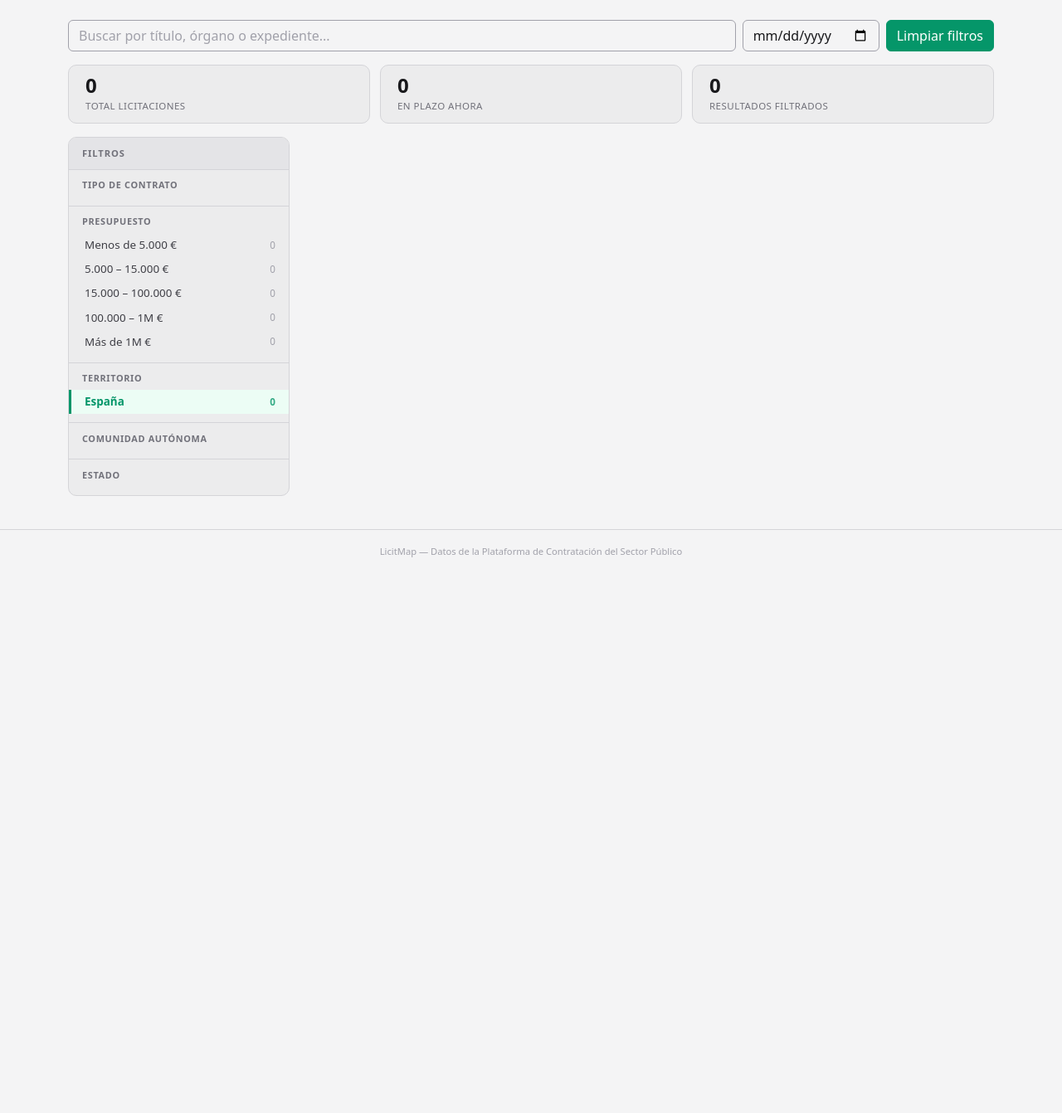
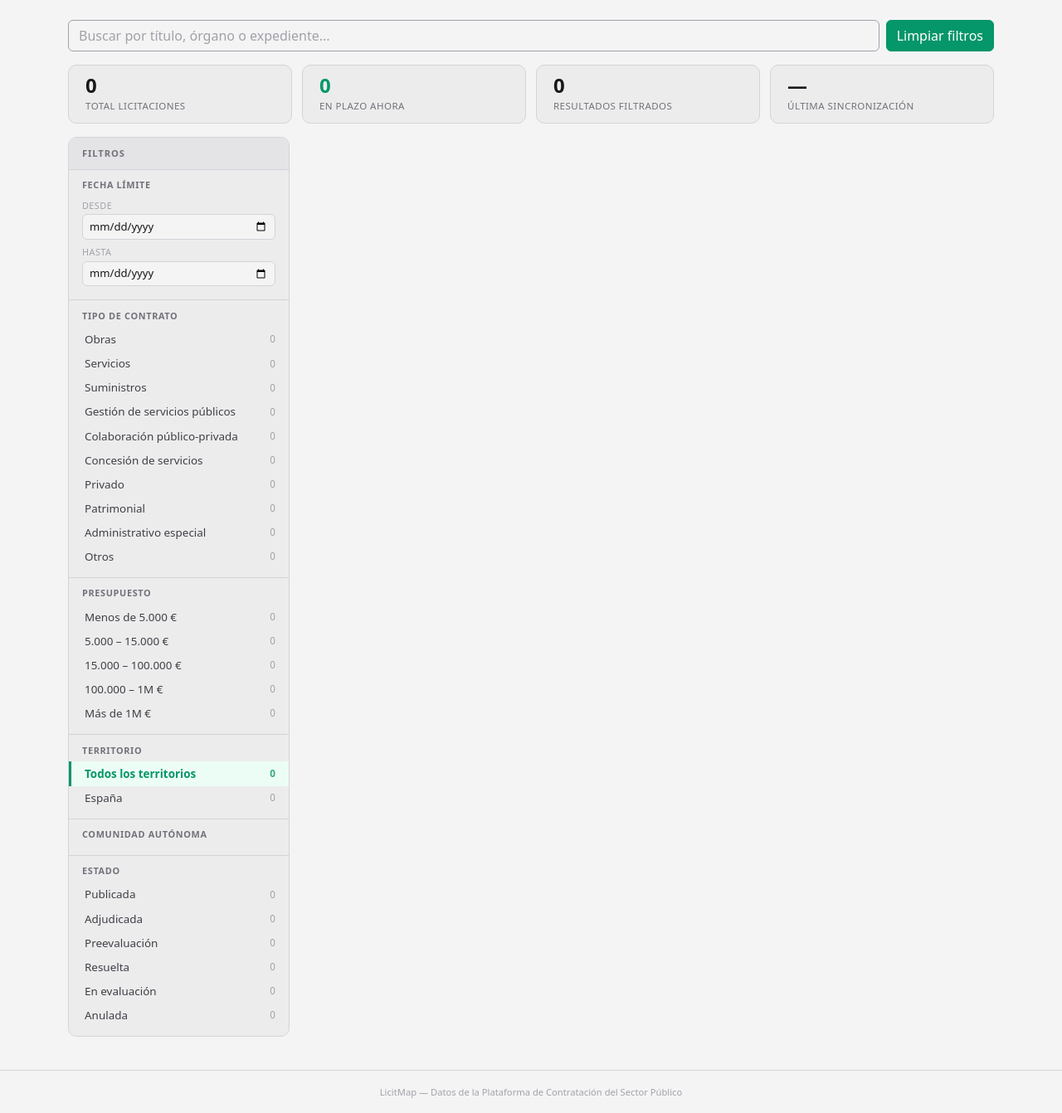
Before and after one commit to pibico/licitmap, a FastAPI app: page / in a window 1280 px wide. Shown: the part 57-1399 px from the top of the page at 83% size. Before the commit the page ends 729 px from the top, so only its background shows below. Run offline with FastAPI, Linux system fonts and the light colour scheme; data that the repository does not hold is empty.

Commit message:
Sidebar dinámico: conteos facetados, filtros de fecha, mejoras UX
- Conteos del sidebar se actualizan con cada filtro (búsqueda facetada):
  cada sección calcula sus conteos ignorando su propio filtro
- Items con 0 resultados permanecen visibles en la lista
- Nuevo filtro de fecha límite (desde/hasta) en el sidebar
- Selector de territorio como radio: Todos / España / Internacional
- Por defecto muestra todos los territorios
- Al seleccionar CCAA se activa España automáticamente
- URL se sincroniza con filtros vía history.replaceState (reload correcto)
- Tarjetas info: En plazo se actualiza con filtros, Última sincronización
- Presupuesto con € a la derecha, plazo inline junto al precio
- Localización truncada con ellipsis (flex: 1 + overflow: hidden)
- Versión de caché CSS/JS: v=26

```diff
--- a/app/routes/home.py
+++ b/app/routes/home.py
@@ -4,7 +4,7 @@ from sqlalchemy.orm import Session
 from sqlalchemy import or_, func
 from pathlib import Path
 from urllib.parse import urlencode
-from datetime import date
+from datetime import date, datetime
 
 from app.database import get_db
 from app.models import Licitacion
@@ -103,21 +103,9 @@ def sidebar_item(label, count, field, value, active):
     )
 
 
-@router.get("/", response_class=HTMLResponse)
-def home(
-    db: Session = Depends(get_db),
-    q: str = Query(default=""),
-    ccaa: str = Query(default=""),
-    pais: str = Query(default="España"),
-    estado: str = Query(default=""),
-    page: int = Query(default=1, ge=1),
-    partial: str = Query(default=""),
-    tipo: str = Query(default=""),
-    fecha_desde: str = Query(default=""),
-    prange: str = Query(default=""),
-):
-    query = db.query(Licitacion)
-
+def apply_filters(query, q, pais, ccaa, estado, tipo, fecha_desde, fecha_hasta, prange,
+                  skip_pais=False, skip_ccaa=False, skip_estado=False,
+                  skip_tipo=False, skip_prange=False):
     if q:
         like = f"%{q}%"
         query = query.filter(or_(
@@ -125,24 +113,30 @@ def home(
             Licitacion.organo_contratacion.ilike(like),
             Licitacion.expediente.ilike(like),
         ))
-    if pais == "España":
-        query = query.filter(Licitacion.pais == "España")
-    elif pais == "__intl__":
-        query = query.filter(Licitacion.pais != "España")
-    elif pais:
-        query = query.filter(Licitacion.pais == pais)
-    if ccaa:
+    if not skip_pais:
+        if pais == "España":
+            query = query.filter(Licitacion.pais == "España")
+        elif pais == "__intl__":
+            query = query.filter(Licitacion.pais != "España")
+        elif pais:
+            query = query.filter(Licitacion.pais == pais)
+    if not skip_ccaa and ccaa:
         query = query.filter(Licitacion.comunidad_autonoma == ccaa)
-    if estado:
+    if not skip_estado and estado:
         query = query.filter(Licitacion.estado == estado)
-    if tipo:
+    if not skip_tipo and tipo:
         query = query.filter(Licitacion.tipo_contrato == tipo)
     if fecha_desde:
         try:
             query = query.filter(Licitacion.fecha_limite >= date.fromisoformat(fecha_desde))
         except ValueError:
             pass
-    if prange:
+    if fecha_hasta:
+        try:
+            query = query.filter(Licitacion.fecha_limite <= date.fromisoformat(fecha_hasta))
+        except ValueError:
+            pass
+    if not skip_prange and prange:
         for code, _label, pmin_v, pmax_v in PRANGES:
             if prange == code:
                 if pmin_v is not None:
@@ -150,8 +144,144 @@ def home(
                 if pmax_v is not None:
                     query = query.filter(Licitacion.presupuesto < pmax_v)
                 break
+    return query
 
-    total = db.query(Licitacion).count()
+
+def compute_sidebar(db, q, pais, ccaa, estado, tipo, fecha_desde, fecha_hasta, prange):
+    base = db.query(Licitacion)
+
+    # Tipo: todos los filtros excepto tipo
+    tipo_counts_raw = dict(
+        apply_filters(base, q, pais, ccaa, estado, tipo, fecha_desde, fecha_hasta, prange, skip_tipo=True)
+        .with_entities(Licitacion.tipo_contrato, func.count(Licitacion.id))
+        .filter(Licitacion.tipo_contrato.isnot(None))
+        .group_by(Licitacion.tipo_contrato).all()
+    )
+
+    # Presupuesto: todos los filtros excepto prange
+    prange_base = apply_filters(base, q, pais, ccaa, estado, tipo, fecha_desde, fecha_hasta, prange, skip_prange=True)
+
+    def prange_count(pmin_v, pmax_v):
+        rq = prange_base.with_entities(func.count(Licitacion.id)).filter(Licitacion.presupuesto.isnot(None))
+        if pmin_v is not None:
+            rq = rq.filter(Licitacion.presupuesto >= pmin_v)
+        if pmax_v is not None:
+            rq = rq.filter(Licitacion.presupuesto < pmax_v)
+        return rq.scalar() or 0
+
+    # País: todos los filtros excepto pais y ccaa
+    pais_counts_raw = (
+        apply_filters(base, q, pais, ccaa, estado, tipo, fecha_desde, fecha_hasta, prange, skip_pais=True, skip_ccaa=True)
+        .with_entities(Licitacion.pais, func.count(Licitacion.id))
+        .filter(Licitacion.pais.isnot(None))
+        .group_by(Licitacion.pais)
+        .order_by(func.count(Licitacion.id).desc()).all()
+    )
+
+    # CCAA: todos los filtros excepto ccaa (pero mantiene el filtro de pais)
+    ccaa_counts_raw = (
+        apply_filters(base, q, pais, ccaa, estado, tipo, fecha_desde, fecha_hasta, prange, skip_ccaa=True)
+        .with_entities(Licitacion.comunidad_autonoma, func.count(Licitacion.id))
+        .filter(
+            Licitacion.comunidad_autonoma.isnot(None),
+            Licitacion.comunidad_autonoma != "Extranjero",
+            ~Licitacion.comunidad_autonoma.in_(TERRITORIOS_ESPECIALES),
+        )
+        .group_by(Licitacion.comunidad_autonoma)
+        .order_by(Licitacion.comunidad_autonoma).all()
+    )
+
+    # Estado: todos los filtros excepto estado
+    estado_counts_raw = dict(
+        apply_filters(base, q, pais, ccaa, estado, tipo, fecha_desde, fecha_hasta, prange, skip_estado=True)
+        .with_entities(Licitacion.estado, func.count(Licitacion.id))
+        .filter(Licitacion.estado.isnot(None))
+        .group_by(Licitacion.estado).all()
+    )
+
+    # HTML sidebar tipo — siempre muestra todos los tipos conocidos (0 si no hay resultados)
+    sidebar_tipo = "".join(
+        sidebar_item(label, tipo_counts_raw.get(code, 0), "tipo", code, tipo == code)
+        for code, label in TIPOS_CONTRATO.items()
+    )
+
+    # HTML sidebar prange
+    sidebar_prange = "".join(
+        sidebar_item(label, prange_count(pmin_v, pmax_v), "prange", code, prange == code)
+        for code, label, pmin_v, pmax_v in PRANGES
+    )
+
+    # HTML sidebar pais (Todos / España / Internacional)
+    espana_count = next((c for v, c in pais_counts_raw if v == "España"), 0)
+    paises_ext_raw = sorted([(v, c) for v, c in pais_counts_raw if v != "España"], key=lambda x: x[0])
+    intl_count = sum(c for _, c in paises_ext_raw)
+    todos_count = espana_count + intl_count
+    intl_active = pais not in ("España", "")
+
+    sidebar_pais = sidebar_item("Todos los territorios", todos_count, "pais", "", pais == "")
+    sidebar_pais += sidebar_item("España", espana_count, "pais", "España", pais == "España")
+    if intl_count > 0:
+        sidebar_pais += sidebar_item("Internacional", intl_count, "pais", "__intl__", intl_active)
+
+    # HTML lista países extranjeros
+    top_paises = paises_ext_raw[:7]
+    rest_paises = paises_ext_raw[7:]
+    sidebar_paises_ext = "".join(sidebar_item(v, c, "pais", v, pais == v) for v, c in top_paises)
+    if rest_paises:
+        sidebar_paises_ext += (
+            f'<a href="#" class="lm-sidebar-ver-todas">Ver todos ({len(rest_paises)} más)...</a>'
+            f'<div class="lm-sidebar-extra" style="display:none">'
+            + "".join(sidebar_item(v, c, "pais", v, pais == v) for v, c in rest_paises)
+            + '<a href="#" class="lm-sidebar-ver-todas lm-sidebar-ver-menos">Ver menos...</a>'
+            + '</div>'
+        )
+
+    # HTML lista CCAA
+    top_ccaa = ccaa_counts_raw[:7]
+    rest_ccaa = ccaa_counts_raw[7:]
+    sidebar_ccaa = "".join(sidebar_item(v, c, "ccaa", v, ccaa == v) for v, c in top_ccaa)
+    if rest_ccaa:
+        sidebar_ccaa += (
+            f'<a href="#" class="lm-sidebar-ver-todas">Ver todas ({len(rest_ccaa)} más)...</a>'
+            f'<div class="lm-sidebar-extra" style="display:none">'
+            + "".join(sidebar_item(v, c, "ccaa", v, ccaa == v) for v, c in rest_ccaa)
+            + '<a href="#" class="lm-sidebar-ver-todas lm-sidebar-ver-menos">Ver menos...</a>'
+            + '</div>'
+        )
+
+    # HTML sidebar estado — siempre muestra todos los estados (0 si no hay resultados)
+    sidebar_estado = "".join(
+        sidebar_item(label, estado_counts_raw.get(code, 0), "estado", code, estado == code)
+        for code, label in ESTADOS.items()
+    )
+
+    return {
+        "sidebar_tipo": sidebar_tipo,
+        "sidebar_prange": sidebar_prange,
+        "sidebar_pais": sidebar_pais,
+        "sidebar_paises_ext": sidebar_paises_ext,
+        "sidebar_ccaa": sidebar_ccaa,
+        "sidebar_estado": sidebar_estado,
+    }
+
+
+@router.get("/", response_class=HTMLResponse)
+def home(
+    db: Session = Depends(get_db),
+    q: str = Query(default=""),
+    ccaa: str = Query(default=""),
+    pais: str = Query(default=""),
+    estado: str = Query(default=""),
+    page: int = Query(default=1, ge=1),
+    partial: str = Query(default=""),
+    tipo: str = Query(default=""),
+    fecha_desde: str = Query(default=""),
+    fecha_hasta: str = Query(default=""),
+    prange: str = Query(default=""),
+):
+    query = apply_filters(db.query(Licitacion), q, pais, ccaa, estado, tipo, fecha_desde, fecha_hasta, prange)
+
+    total = db.query(func.count(Licitacion.id)).scalar()
     resultados = query.count()
     total_pages = max(1, (resultados + PER_PAGE - 1) // PER_PAGE)
     page = min(page, total_pages)
@@ -166,7 +296,7 @@ def home(
     # Cards
     filas = ""
     for lic in licitaciones:
-        presupuesto_str = ("€ " + f"{lic.presupuesto:,.0f}".replace(",", ".")) if lic.presupuesto else "—"
+        presupuesto_str = (f"{lic.presupuesto:,.0f}".replace(",", ".") + " €") if lic.presupuesto else "—"
         estado_val = lic.estado or "—"
         estado_label = ESTADOS.get(estado_val, estado_val)
         fecha_str = lic.fecha_limite.strftime("%d/%m/%Y") if lic.fecha_limite else "—"
@@ -184,143 +314,83 @@ def home(
   <div class="lm-card-meta">
     <span>Exp. {lic.expediente or '—'}</span>
     <span class="lm-dot">·</span>
-    <span>Plazo {fecha_str}</span>
-    <span class="lm-dot">·</span>
     <span>{tipo_nombre}</span>
   </div>
   <div class="lm-card-footer">
     <span class="lm-card-org">{lic.organo_contratacion or '—'} · {territorio}</span>
-    <span class="lm-card-price">{presupuesto_str}</span>
+    <div class="lm-card-right">
+      <span class="lm-card-deadline">Plazo {fecha_str}</span>
+      <span class="lm-card-price">{presupuesto_str}</span>
+    </div>
   </div>
 </div>"""
 
     params = {"q": q, "pais": pais, "ccaa": ccaa, "estado": estado, "tipo": tipo,
-              "fecha_desde": fecha_desde, "prange": prange}
+              "fecha_desde": fecha_desde, "fecha_hasta": fecha_hasta, "prange": prange}
     paginacion = build_pagination(page, total_pages, params)
+
+    sidebar = compute_sidebar(db, q, pais, ccaa, estado, tipo, fecha_desde, fecha_hasta, prange)
+
+    # En plazo con filtros activos (ignorando filtro de estado, siempre cuenta PUB)
+    en_plazo_count = (
+        apply_filters(db.query(Licitacion), q, pais, ccaa, estado, tipo, fecha_desde, fecha_hasta, prange, skip_estado=True)
+        .filter(Licitacion.estado == "PUB")
+        .count()
+    )
+    resultados_str = f"{resultados:,}".replace(",", ".")
+    en_plazo_str = f"{en_plazo_count:,}".replace(",", ".")
 
     if partial == "1":
         return JSONResponse({
             "filas": filas,
             "paginacion": paginacion,
-            "resultados": resultados,
+            "resultados": resultados_str,
+            "en_plazo": en_plazo_str,
+            "sidebar": sidebar,
         })
 
-    # --- Sidebar data (global counts) ---
-    tipo_counts_raw = dict(
-        db.query(Licitacion.tipo_contrato, func.count(Licitacion.id))
-        .filter(Licitacion.tipo_contrato.isnot(None))
-        .group_by(Licitacion.tipo_contrato).all()
-    )
-    ccaa_counts_raw = (
-        db.query(Licitacion.comunidad_autonoma, func.count(Licitacion.id))
-        .filter(
-            Licitacion.comunidad_autonoma.isnot(None),
-            Licitacion.comunidad_autonoma != "Extranjero",
-            ~Licitacion.comunidad_autonoma.in_(TERRITORIOS_ESPECIALES),
-        )
-        .group_by(Licitacion.comunidad_autonoma)
-        .order_by(Licitacion.comunidad_autonoma).all()
-    )
-    estado_counts_raw = dict(
-        db.query(Licitacion.estado, func.count(Licitacion.id))
-        .filter(Licitacion.estado.isnot(None))
-        .group_by(Licitacion.estado).all()
-    )
-    en_plazo_count = estado_counts_raw.get("PUB", 0)
+    # Última sincronización: fecha más reciente en la BD
+    last_pub = db.query(func.max(Licitacion.fecha_publicacion)).scalar()
+    if last_pub:
+        delta = datetime.now() - last_pub
+        secs = int(delta.total_seconds())
+        if secs < 3600:
+            ultima_sync = f"Hace {secs // 60} min"
+        elif secs < 86400:
+            ultima_sync = f"Hace {secs // 3600} h"
+        else:
+            ultima_sync = f"Hace {delta.days} días"
+    else:
+        ultima_sync = "—"
 
-    sidebar_tipo = "".join(
-        sidebar_item(label, tipo_counts_raw.get(code, 0), "tipo", code, tipo == code)
-        for code, label in TIPOS_CONTRATO.items()
-        if tipo_counts_raw.get(code, 0) > 0
-    )
-
-    top_ccaa = ccaa_counts_raw[:7]
-    rest_ccaa = ccaa_counts_raw[7:]
-    sidebar_ccaa = "".join(sidebar_item(v, c, "ccaa", v, ccaa == v) for v, c in top_ccaa)
-    if rest_ccaa:
-        sidebar_ccaa += (
-            f'<a href="#" class="lm-sidebar-ver-todas">Ver todas ({len(rest_ccaa)} más)...</a>'
-            f'<div class="lm-sidebar-extra" style="display:none">'
-            + "".join(sidebar_item(v, c, "ccaa", v, ccaa == v) for v, c in rest_ccaa)
-            + '<a href="#" class="lm-sidebar-ver-todas lm-sidebar-ver-menos">Ver menos...</a>'
-            + '</div>'
-        )
-
-    # País sidebar
-    pais_counts_raw = (
-        db.query(Licitacion.pais, func.count(Licitacion.id))
-        .filter(Licitacion.pais.isnot(None))
-        .group_by(Licitacion.pais)
-        .order_by(func.count(Licitacion.id).desc()).all()
-    )
-    espana_count = next((c for v, c in pais_counts_raw if v == "España"), 0)
-    paises_ext_raw = sorted([(v, c) for v, c in pais_counts_raw if v != "España"], key=lambda x: x[0])
-    intl_count = sum(c for _, c in paises_ext_raw)
-
-    intl_active = pais not in ("España",)
-    sidebar_pais = sidebar_item("España", espana_count, "pais", "España", pais == "España")
-    if intl_count > 0:
-        sidebar_pais += sidebar_item("Internacional", intl_count, "pais", "__intl__", intl_active)
-
-    # Lista de países extranjeros: top 7 + Ver todos
-    top_paises = paises_ext_raw[:7]
-    rest_paises = paises_ext_raw[7:]
-    sidebar_paises_ext = "".join(sidebar_item(v, c, "pais", v, pais == v) for v, c in top_paises)
-    if rest_paises:
-        sidebar_paises_ext += (
-            f'<a href="#" class="lm-sidebar-ver-todas">Ver todos ({len(rest_paises)} más)...</a>'
-            f'<div class="lm-sidebar-extra" style="display:none">'
-            + "".join(sidebar_item(v, c, "pais", v, pais == v) for v, c in rest_paises)
-            + '<a href="#" class="lm-sidebar-ver-todas lm-sidebar-ver-menos">Ver menos...</a>'
-            + '</div>'
-        )
-
-    # Display helpers y título de la sección Territorio secundario
-    mostrar_ccaa = pais == "España"
+    mostrar_ccaa = pais in ("España", "")
     ccaa_display = "" if mostrar_ccaa else "display:none"
     paises_display = "display:none" if mostrar_ccaa else ""
     territorio_title = "Comunidad autónoma" if mostrar_ccaa else "País"
 
-    sidebar_estado = "".join(
-        sidebar_item(label, estado_counts_raw.get(code, 0), "estado", code, estado == code)
-        for code, label in ESTADOS.items()
-        if estado_counts_raw.get(code, 0) > 0
-    )
-
-    def prange_count(pmin_v, pmax_v):
-        rq = db.query(func.count(Licitacion.id)).filter(Licitacion.presupuesto.isnot(None))
-        if pmin_v is not None:
-            rq = rq.filter(Licitacion.presupuesto >= pmin_v)
-        if pmax_v is not None:
-            rq = rq.filter(Licitacion.presupuesto < pmax_v)
-        return rq.scalar() or 0
-
-    sidebar_prange = "".join(
-        sidebar_item(label, prange_count(pmin_v, pmax_v), "prange", code, prange == code)
-        for code, label, pmin_v, pmax_v in PRANGES
-    )
-
     return render(
         "home.html",
         total=f"{total:,}".replace(",", "."),
-        en_plazo=f"{en_plazo_count:,}".replace(",", "."),
-        resultados=resultados,
+        en_plazo=en_plazo_str,
+        resultados=resultados_str,
+        ultima_sync=ultima_sync,
         filas=filas,
-        sidebar_tipo=sidebar_tipo,
-        sidebar_pais=sidebar_pais,
-        sidebar_paises_ext=sidebar_paises_ext,
-        sidebar_ccaa=sidebar_ccaa,
+        sidebar_tipo=sidebar["sidebar_tipo"],
+        sidebar_pais=sidebar["sidebar_pais"],
+        sidebar_paises_ext=sidebar["sidebar_paises_ext"],
+        sidebar_ccaa=sidebar["sidebar_ccaa"],
         ccaa_display=ccaa_display,
         paises_display=paises_display,
         territorio_title=territorio_title,
-        sidebar_estado=sidebar_estado,
-        sidebar_prange=sidebar_prange,
+        sidebar_estado=sidebar["sidebar_estado"],
+        sidebar_prange=sidebar["sidebar_prange"],
         q=q,
         pais=pais,
         ccaa=ccaa,
         estado=estado,
         tipo=tipo,
         fecha_desde=fecha_desde,
+        fecha_hasta=fecha_hasta,
         prange=prange,
         paginacion=paginacion,
     )
--- a/static/css/style.css
+++ b/static/css/style.css
@@ -409,6 +409,12 @@ a:hover {
   text-transform: uppercase;
   letter-spacing: 0.04em;
 }
+.lm-stat-accent {
+  color: var(--ac-main);
+}
+.lm-stat-sync {
+  color: var(--tx-primary);
+}
 
 /* =============================================
    SIDEBAR DE FILTROS
@@ -547,25 +553,81 @@ a:hover {
 .lm-card-footer {
   display: flex;
   justify-content: space-between;
-  align-items: center;
+  align-items: flex-end;
   gap: 0.5rem;
   padding-top: 0.5rem;
   border-top: 1px solid var(--bg-surface0);
+  overflow: hidden;
 }
 .lm-card-org {
   font-size: 0.78rem;
   color: var(--tx-muted);
+  flex: 1;
   min-width: 0;
   overflow: hidden;
   text-overflow: ellipsis;
   white-space: nowrap;
+}
+.lm-card-right {
+  display: flex;
+  flex-direction: row;
+  align-items: center;
+  gap: 0.65rem;
+  flex-shrink: 0;
+}
+.lm-card-deadline {
+  font-size: 0.78rem;
+  font-weight: 600;
+  color: var(--co-sky);
+  white-space: nowrap;
+}
+:root[data-theme="dark"] .lm-card-deadline {
+  color: var(--co-sky);
 }
 .lm-card-price {
   font-size: 0.9rem;
   font-weight: 700;
   color: var(--ac-main);
   white-space: nowrap;
-  flex-shrink: 0;
+}
+.lm-sidebar-date-wrap {
+  padding: 0.15rem 1rem 0.35rem;
+  display: flex;
+  flex-direction: column;
+  gap: 0.45rem;
+}
+.lm-sidebar-date-field {
+  display: flex;
+  flex-direction: column;
+  gap: 0.15rem;
+}
+.lm-sidebar-date-label {
+  font-size: 0.68rem;
+  color: var(--tx-faint);
+  text-transform: uppercase;
+  letter-spacing: 0.04em;
+}
+.lm-sidebar-date-wrap input[type="date"] {
+  width: 100%;
+  background: var(--bg-base);
+  border: 1px solid var(--bg-surface0);
+  border-radius: 6px;
+  color: var(--tx-primary);
+  font-size: 0.82rem;
+  padding: 0.28rem 0.5rem;
+  outline: none;
+  transition: border-color 0.2s ease, box-shadow 0.2s ease;
+  color-scheme: light;
+}
+:root[data-theme="dark"] .lm-sidebar-date-wrap input[type="date"] {
+  color-scheme: dark;
+}
+.lm-sidebar-date-wrap input[type="date"]:focus {
+  border-color: var(--ac-main);
+  box-shadow: 0 0 0 2px rgba(5, 150, 105, 0.15);
+}
+:root[data-theme="dark"] .lm-sidebar-date-wrap input[type="date"]:focus {
+  box-shadow: 0 0 0 2px rgba(52, 211, 153, 0.15);
 }
 
 /* =============================================
--- a/templates/base.html
+++ b/templates/base.html
@@ -16,7 +16,7 @@
         })();
     </script>
     <link href="https://cdn.jsdelivr.net/npm/bootstrap@5.3.3/dist/css/bootstrap.min.css" rel="stylesheet">
-    <link href="/static/css/style.css?v=16" rel="stylesheet">
+    <link href="/static/css/style.css?v=26" rel="stylesheet">
 </head>
 <body>
     <nav class="lm-navbar">
@@ -52,6 +52,6 @@
         <small>LicitMap — Datos de la Plataforma de Contratación del Sector Público</small>
     </footer>
     <script src="https://cdn.jsdelivr.net/npm/bootstrap@5.3.3/dist/js/bootstrap.bundle.min.js"></script>
-    <script src="/static/js/app.js?v=16"></script>
+    <script src="/static/js/app.js?v=26"></script>
 </body>
 </html>
--- a/templates/home.html
+++ b/templates/home.html
@@ -7,10 +7,8 @@
 
     <div class="lm-search-bar mb-3">
         <input type="text" name="q" class="form-control" placeholder="Buscar por título, órgano o expediente..." value="{{q}}">
-        <input type="date" name="fecha_desde" class="form-control lm-search-date" value="{{fecha_desde}}" title="F. límite desde">
         <a href="/" class="btn btn-primary text-nowrap">Limpiar filtros</a>
     </div>
-</form>
 
     <div class="lm-stats-bar mb-3">
         <div class="lm-stat-card">
@@ -18,12 +16,16 @@
             <div class="lm-stat-label">Total licitaciones</div>
         </div>
         <div class="lm-stat-card">
-        <div class="lm-stat-value">{{en_plazo}}</div>
+            <div class="lm-stat-value lm-stat-accent" id="en-plazo-count">{{en_plazo}}</div>
             <div class="lm-stat-label">En plazo ahora</div>
         </div>
         <div class="lm-stat-card">
             <div class="lm-stat-value" id="resultados-count">{{resultados}}</div>
             <div class="lm-stat-label">Resultados filtrados</div>
+        </div>
+        <div class="lm-stat-card">
+            <div class="lm-stat-value lm-stat-sync">{{ultima_sync}}</div>
+            <div class="lm-stat-label">Última sincronización</div>
         </div>
     </div>
 
@@ -33,18 +35,32 @@
                 <div class="lm-sidebar-header">Filtros</div>
 
                 <div class="lm-sidebar-section">
+                    <div class="lm-sidebar-title">Fecha límite</div>
+                    <div class="lm-sidebar-date-wrap">
+                        <div class="lm-sidebar-date-field">
+                            <span class="lm-sidebar-date-label">Desde</span>
+                            <input type="date" name="fecha_desde" value="{{fecha_desde}}">
+                        </div>
+                        <div class="lm-sidebar-date-field">
+                            <span class="lm-sidebar-date-label">Hasta</span>
+                            <input type="date" name="fecha_hasta" value="{{fecha_hasta}}">
+                        </div>
+                    </div>
+                </div>
+
+                <div class="lm-sidebar-section">
                     <div class="lm-sidebar-title">Tipo de contrato</div>
-                {{sidebar_tipo}}
+                    <div id="sidebar-tipo-items">{{sidebar_tipo}}</div>
                 </div>
 
                 <div class="lm-sidebar-section">
                     <div class="lm-sidebar-title">Presupuesto</div>
-                {{sidebar_prange}}
+                    <div id="sidebar-prange-items">{{sidebar_prange}}</div>
                 </div>
 
                 <div class="lm-sidebar-section">
                     <div class="lm-sidebar-title">Territorio</div>
-                {{sidebar_pais}}
+                    <div id="sidebar-territorio-items">{{sidebar_pais}}</div>
                 </div>
 
                 <div class="lm-sidebar-section" id="sidebar-territorio-section">
@@ -59,8 +75,9 @@
 
                 <div class="lm-sidebar-section">
                     <div class="lm-sidebar-title">Estado</div>
-                {{sidebar_estado}}
+                    <div id="sidebar-estado-items">{{sidebar_estado}}</div>
                 </div>
+
             </div>
         </div>
 
@@ -71,3 +88,4 @@
             <div class="mt-3" id="paginacion-bottom">{{paginacion}}</div>
         </div>
     </div>
+</form>
```
Also changed, not shown: static/js/app.js (+103 -46 lines). Lines whose indentation alone changed are shown as unchanged.
